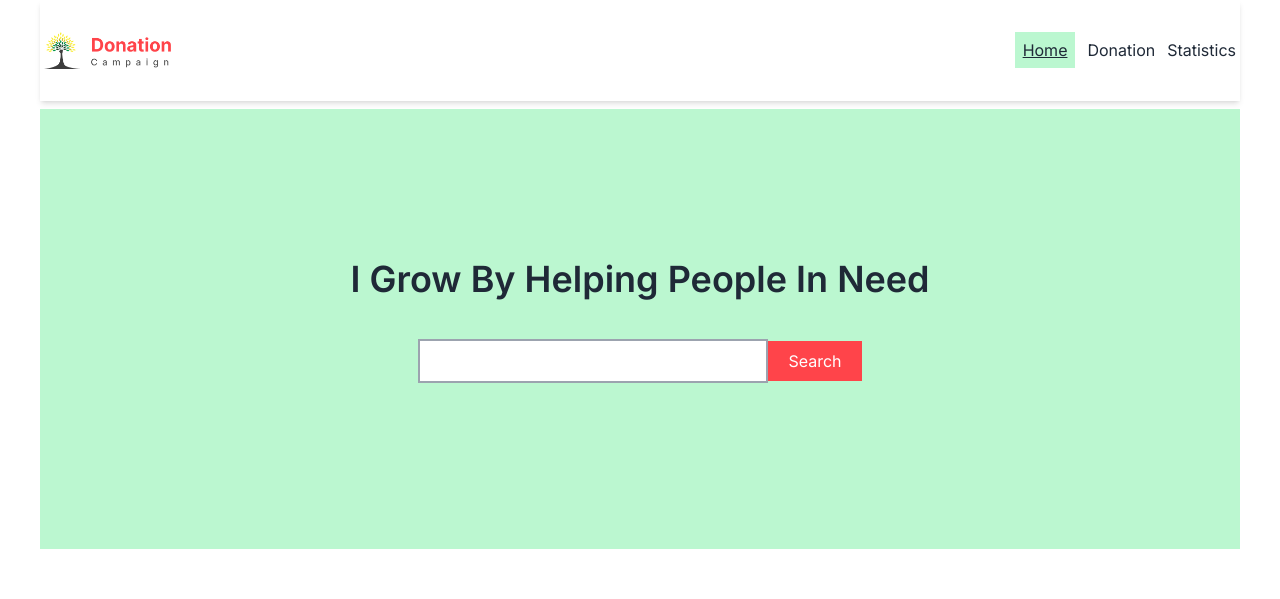
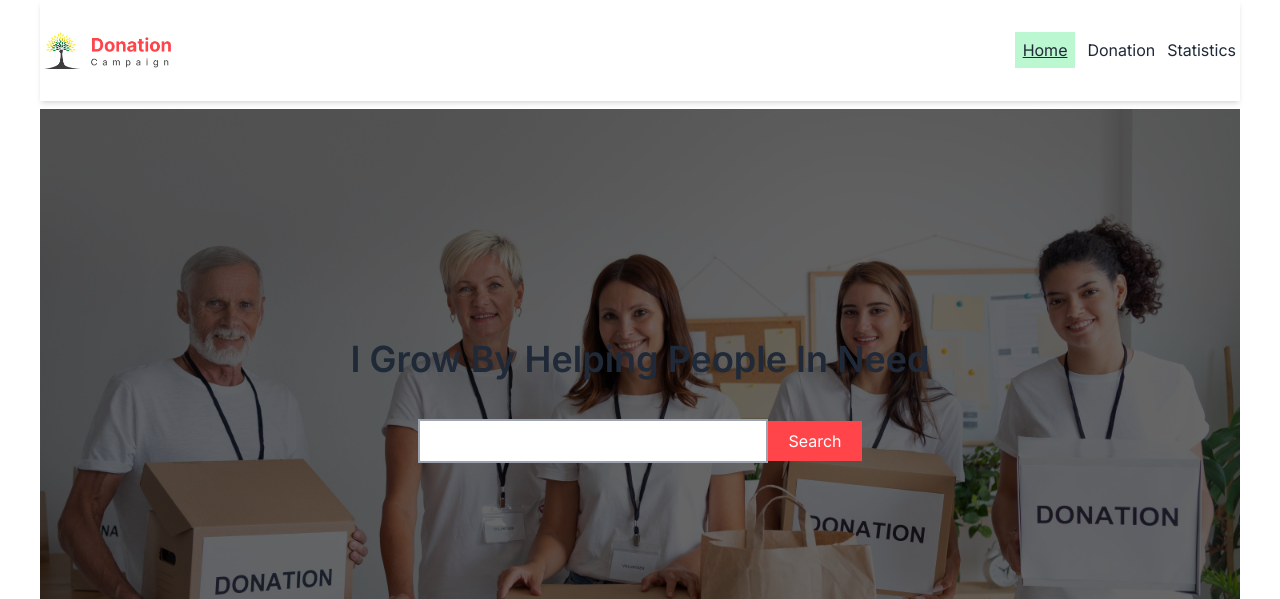
Before and after one commit to Rifazul-Islam/donation-campaign, a React (Vite) app: page / in a window 1280 px wide. Shown: the top 599 px of the page. Built offline with nearby package versions, Linux system fonts and the light colour scheme.

Commit message:
insert the banner img

```diff
--- a/src/components/Banner/Banner.css
+++ b/src/components/Banner/Banner.css
@@ -1,5 +1,9 @@
 .layoutImg{
 
-  background-image: url('');
-  background-color: #0052ff33;
+  background-image: url('/public/bannerImg.jpg'),linear-gradient(rgba(0,0,0,0.6),rgba(0,0,0,0.6));
+  background-blend-mode: overlay;
+  background-repeat: no-repeat;
+  background-position: center;
+  background-size: cover;
+
 }
--- a/src/components/Banner/Banner.jsx
+++ b/src/components/Banner/Banner.jsx
@@ -1,8 +1,9 @@
 
+import './Banner.css'
 const Banner = () => {
 return (
-<div className="bg-green-200 py-5">
- <div className="flex justify-center items-center h-[50vh] p-1">
+<div className="py-5 layoutImg">
+ <div className="flex justify-center items-center h-[70vh] p-1">
 
 
 <div>
```
Also changed, not shown: public/bannerImg.jpg (added).
